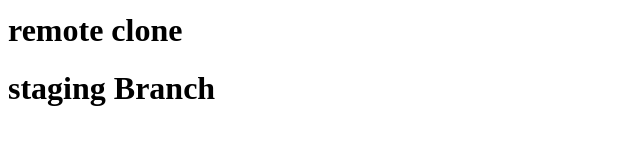
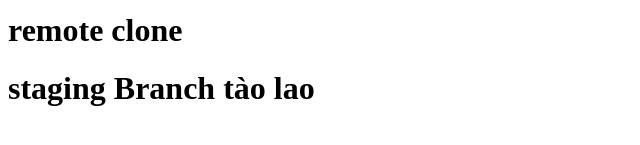
Before and after one commit to DarkKing-318-CR7/demo1, a plain HTML site: page index.html in a window 1280 px wide. Shown: the part 185-330 px from the top of the page, without its empty margins (0-640 px from the left). Drawn offline with Linux system fonts and the light colour scheme.

Commit message:
Update index.html

```diff
--- a/index.html
+++ b/index.html
@@ -9,6 +9,6 @@
 <h1>second commit</h1>
 <h1>Remote Repo</h1>
 <h1>remote clone</h1>
-<h1>staging Branch</h1>
+<h1>staging Branch tào lao</h1>
 </body>
 </html>
```
